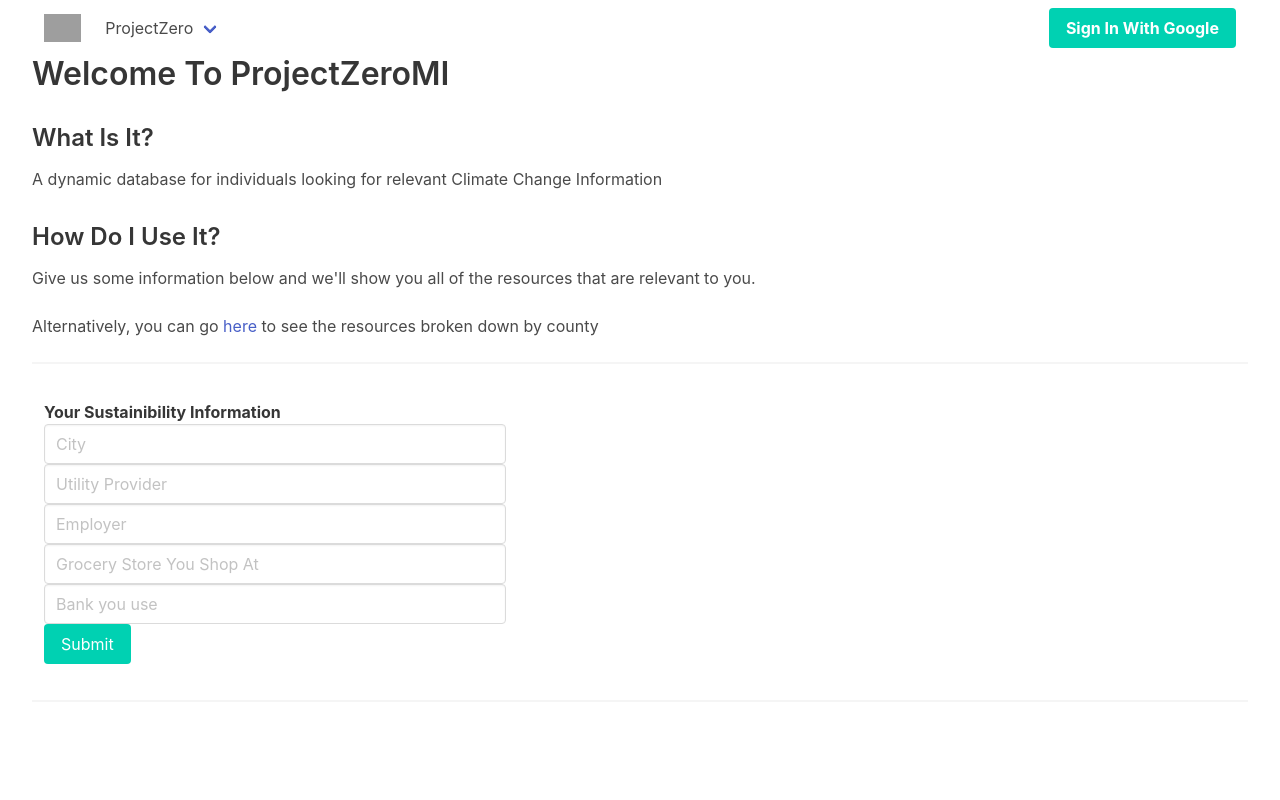
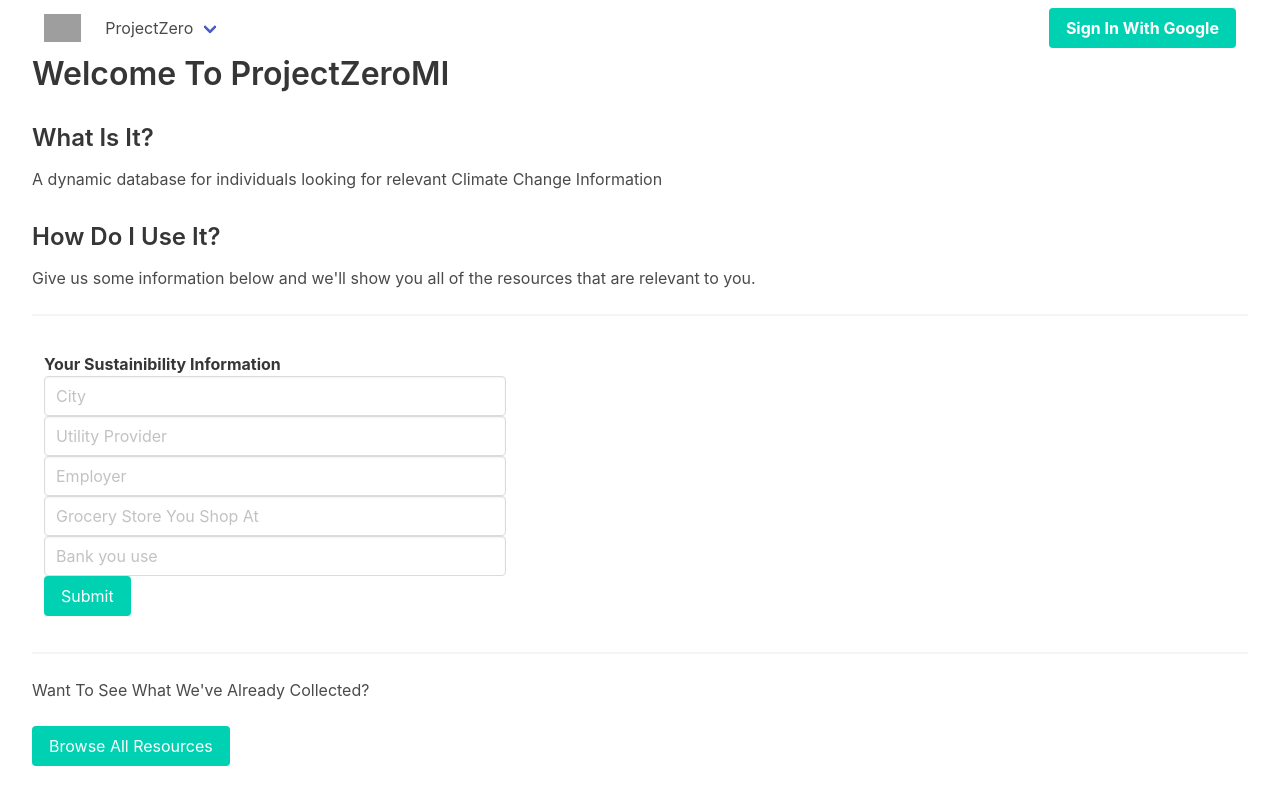
Before and after one commit to tedirland/server, a React (Create React App) app in the folder client/: page / in a window 1280 px wide. Built offline with nearby package versions, Linux system fonts and the light colour scheme; grey boxes are pictures that could not be loaded.

Commit message:
Minor fix with misbehaving link element

```diff
--- a/client/src/components/Landing.js
+++ b/client/src/components/Landing.js
@@ -15,19 +15,18 @@ function Landing() {
       <p>
         Give us some information below and we'll show you all of the resources
         that are relevant to you.
-        <br></br>
-        <br></br>
-        Alternatively, you can go{" "}
-        <Link to="/allresources" target="_blank">
-          here
-        </Link>{" "}
-        to see the resources broken down by county
       </p>
       <hr></hr>
       <div className="column is-two-fifths">
         <InfoForm />
       </div>
       <hr></hr>
+      Want To See What We've Already Collected?
+      <br></br>
+      <br></br>
+      <Link className="button is-primary" to="/allresources">
+        Browse All Resources
+      </Link>
     </div>
   )
 }
```
